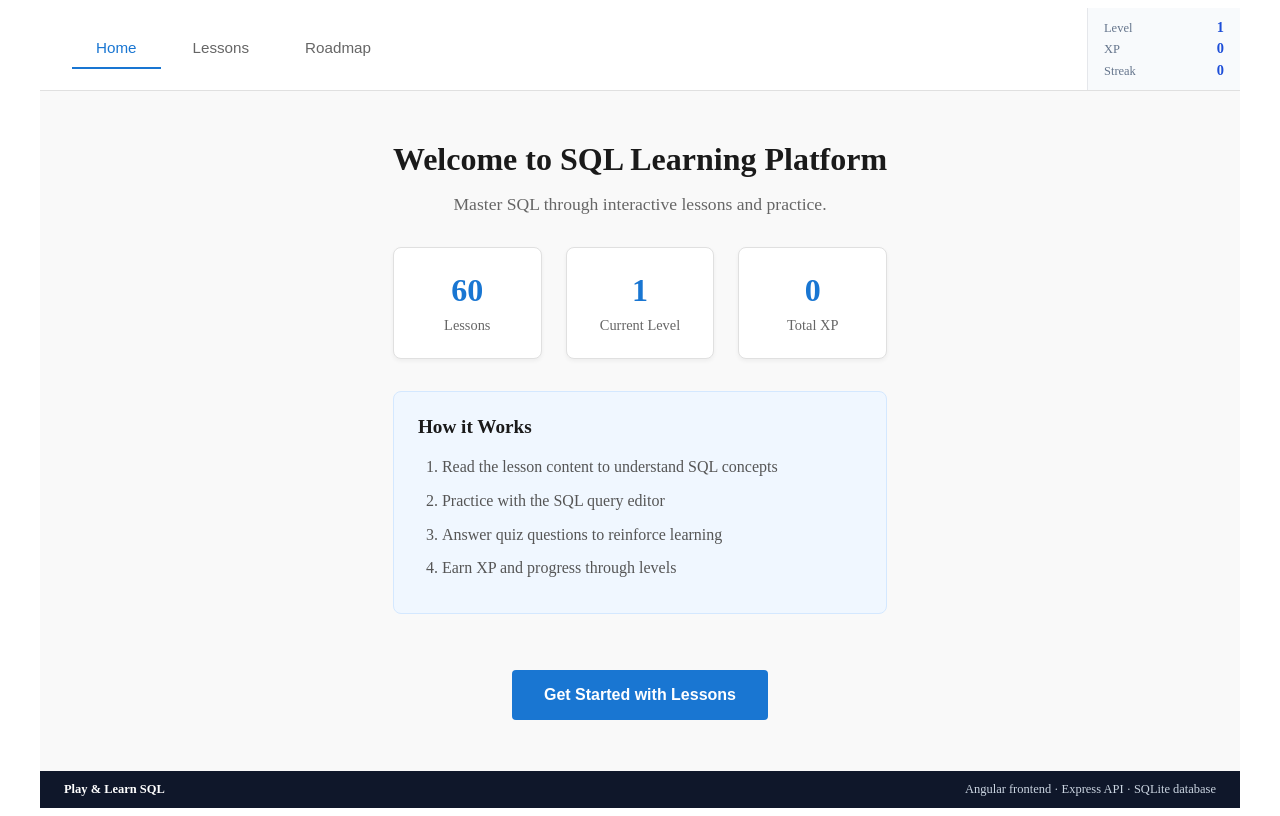
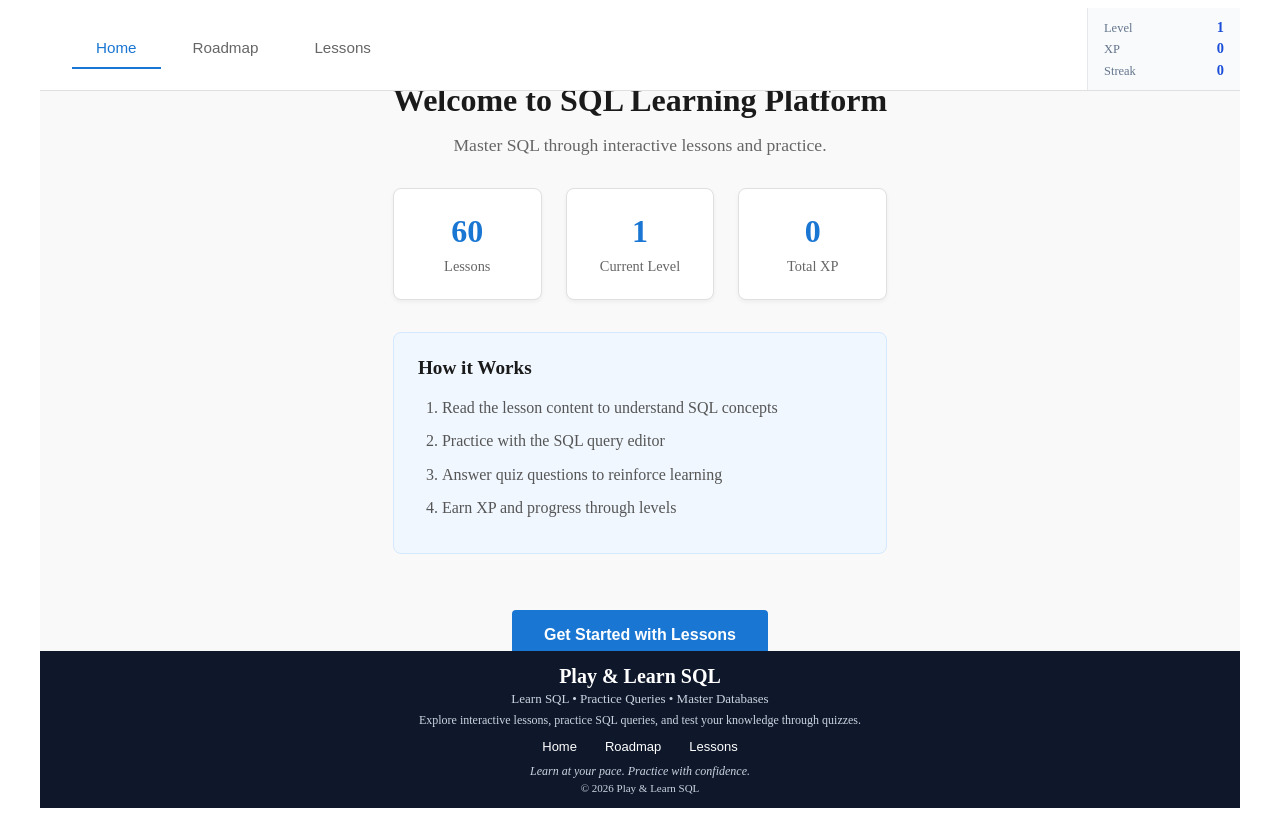
Before and after one commit to bunnywithlife/bunnywithlife.github.io, an Angular app: page / in a window 1280 px wide. Built offline with nearby package versions, Linux system fonts and the light colour scheme.

Commit message:
Updated play and learn added footer

```diff
--- a/src/app/app.css
+++ b/src/app/app.css
@@ -53,12 +53,63 @@ body {
 
 .site-footer {
   display: flex;
-  justify-content: space-between;
-  gap: 1rem;
-  padding: 0.7rem 1.5rem;
+  flex-direction: column;
+  align-items: center;
+  text-align: center;
+  padding: 14px 15px;
+  gap: 3px;
   background-color: #0f172a;
   color: #cbd5e1;
-  font-size: 0.78rem;
+  font-size: 13px;
+}
+
+.site-footer h2 {
+  margin: 0;
+  color: #ffffff;
+  font-size: 20px;
+}
+
+.footer-tagline {
+  margin: 0;
+  font-size: 13px;
+  font-weight: 500;
+}
+
+.footer-description {
+  margin: 2px 0 3px;
+  max-width: 600px;
+  line-height: 17px;
+  font-size: 12px;
+}
+
+.footer-links {
+  display: flex;
+  gap: 18px;
+  margin: 2px 0;
+}
+
+.footer-links button {
+  background: none;
+  border: none;
+  color: #ffffff;
+  font-size: 13px;
+  cursor: pointer;
+  padding: 2px 5px;
+}
+
+.footer-links button:hover {
+  text-decoration: underline;
+}
+
+.footer-message {
+  margin: 3px 0 0;
+  font-style: italic;
+  font-size: 12px;
+}
+
+.footer-copyright {
+  margin: 0;
+  font-size: 11px;
 }
 
 .site-footer span:first-child {
--- a/src/app/app.html
+++ b/src/app/app.html
@@ -8,17 +8,17 @@
       </button>
       <button
         class="tab-button"
+        [class.active]="activeTab === 'roadmap'"
+        (click)="switchTab('roadmap')"
+      >
+        Roadmap
+      </button>
+      <button
+        class="tab-button"
         [class.active]="activeTab === 'lessons'"
         (click)="switchTab('lessons')"
       >
         Lessons
-      </button>
-      <button
-        class="tab-button"
-        [class.active]="activeTab === 'roadmap'"
-        (click)="switchTab('roadmap')"
-      >
-        Roadmap
       </button>
     </nav>
 
@@ -279,7 +279,31 @@
   </main>
 
   <footer class="site-footer">
-    <span>Play &amp; Learn SQL</span>
-    <span>Angular frontend &middot; Express API &middot; SQLite database</span>
-  </footer>
+
+  <h2>Play &amp; Learn SQL</h2>
+
+  <p class="footer-tagline">
+    Learn SQL &bull; Practice Queries &bull; Master Databases
+  </p>
+
+  <p class="footer-description">
+    Explore interactive lessons, practice SQL queries,
+    and test your knowledge through quizzes.
+  </p>
+
+  <div class="footer-links">
+    <button (click)="switchTab('home')">Home</button>
+    <button (click)="switchTab('roadmap')">Roadmap</button>
+    <button (click)="switchTab('lessons')">Lessons</button>
+  </div>
+
+  <p class="footer-message">
+    Learn at your pace. Practice with confidence.
+  </p>
+
+  <p class="footer-copyright">
+    &copy; 2026 Play &amp; Learn SQL
+  </p>
+
+</footer>
 </div>
```
